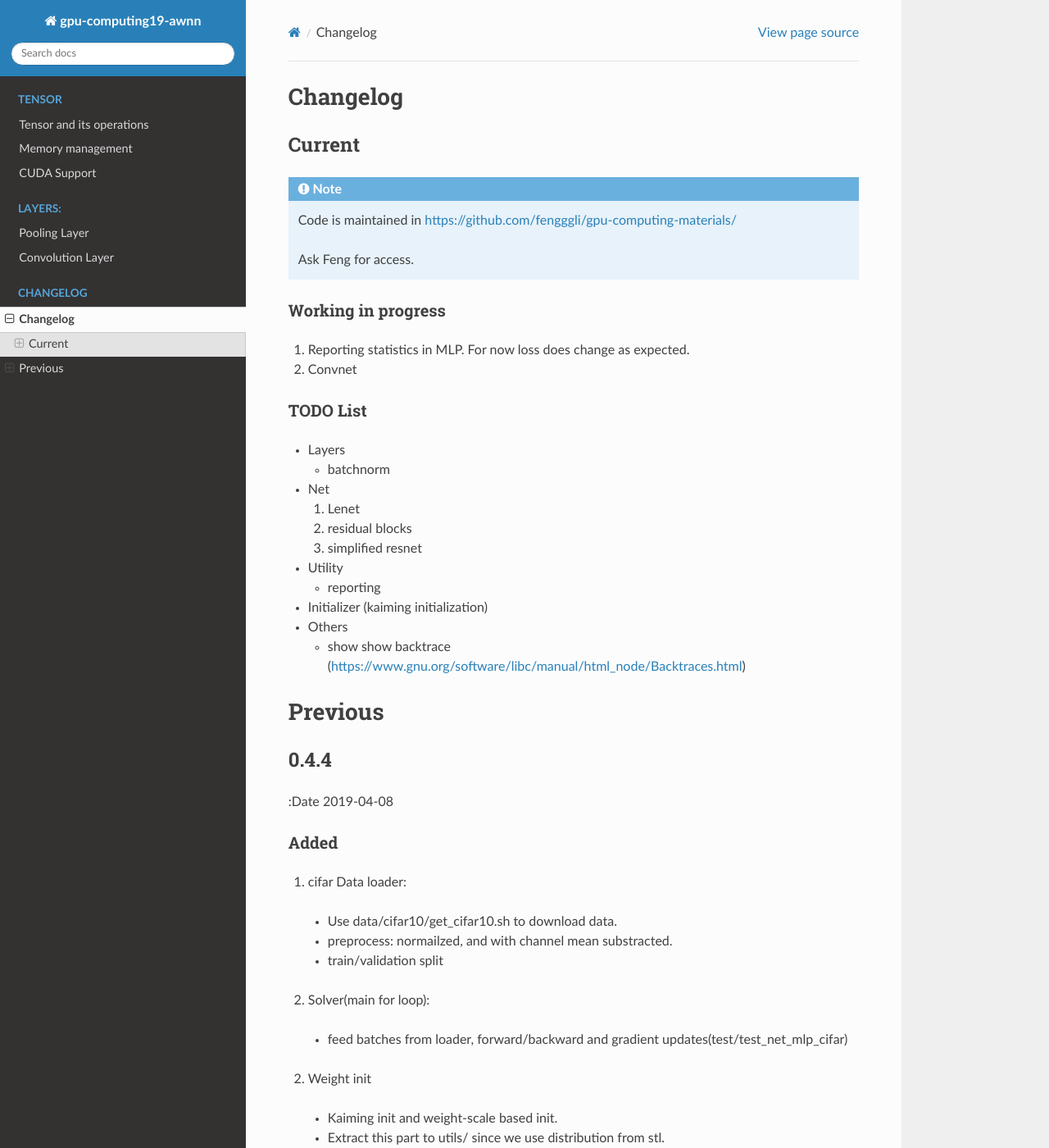
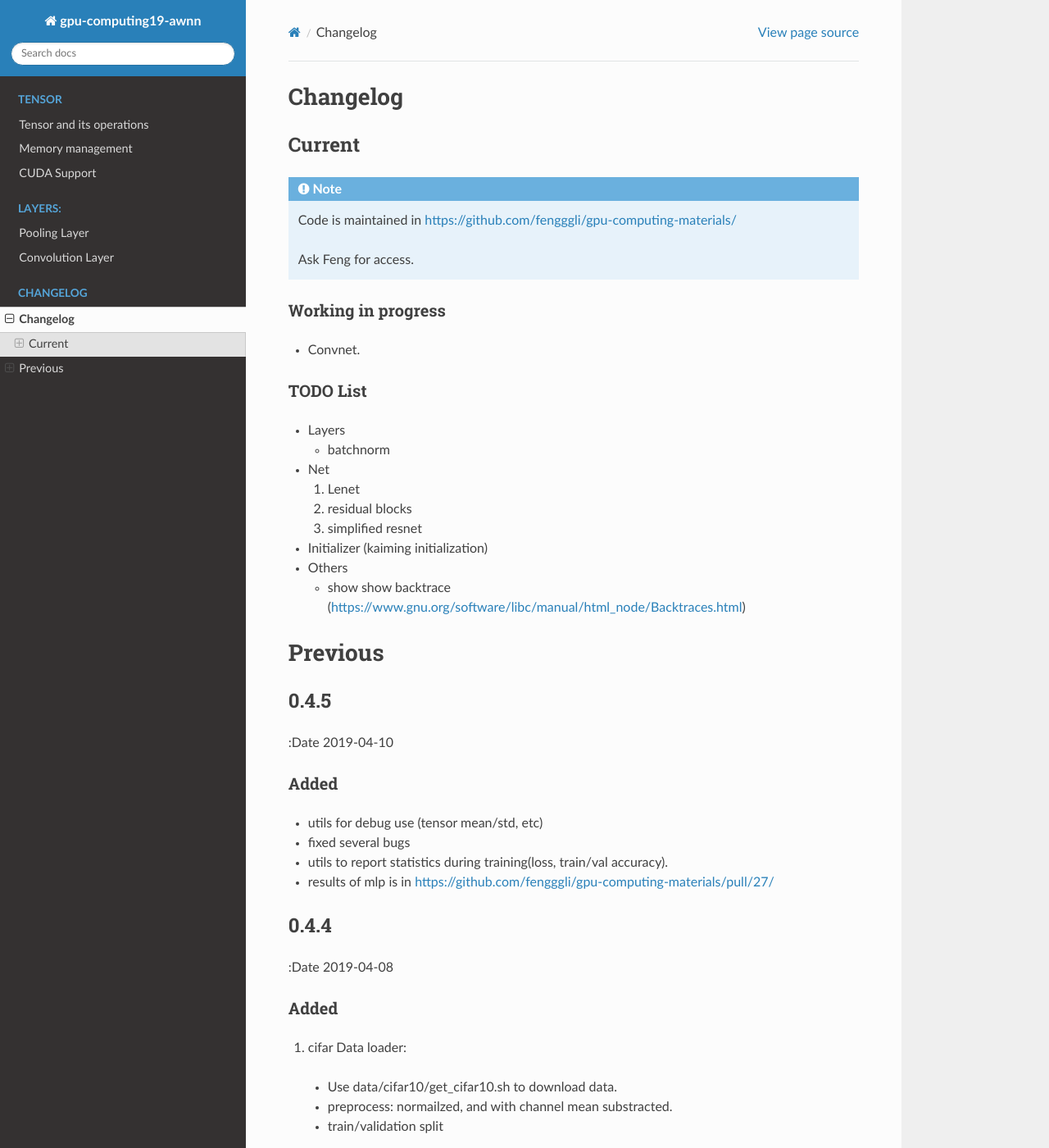
Before and after one commit to fengggli/gpu-computing-materials, a Sphinx documentation site: the page built from docs/source/changelog.rst, in a window 1280 px wide and 1400 px high. Shown: the whole window at 82% size. Built offline with Sphinx 7.4.7 and the Read the Docs theme 2.0.0, drawn with Linux system fonts in a browser that asks for light colours.

```diff
--- a/docs/source/changelog.rst
+++ b/docs/source/changelog.rst
@@ -16,8 +16,7 @@
 Working in progress
 --------------------
 
-1. Reporting statistics in MLP. For now loss does change as expected.
-2. Convnet
+* Convnet.
 
 
 TODO List
@@ -33,10 +32,6 @@
   2. residual blocks
   3. simplified resnet
 
-* Utility
-
-  * reporting
-
 * Initializer (kaiming initialization)
 
 * Others
@@ -46,6 +41,20 @@
 =========
 Previous
 =========
+
+0.4.5
+======
+
+:Date 2019-04-10
+
+Added
+-------
+
+* utils for debug use (tensor mean/std, etc)
+* fixed several bugs
+* utils to report statistics during training(loss, train/val accuracy).
+* results of mlp is in https://github.com/fengggli/gpu-computing-materials/pull/27/
+
 
 0.4.4
 ======
```
Also changed, not shown: 1 other file.
